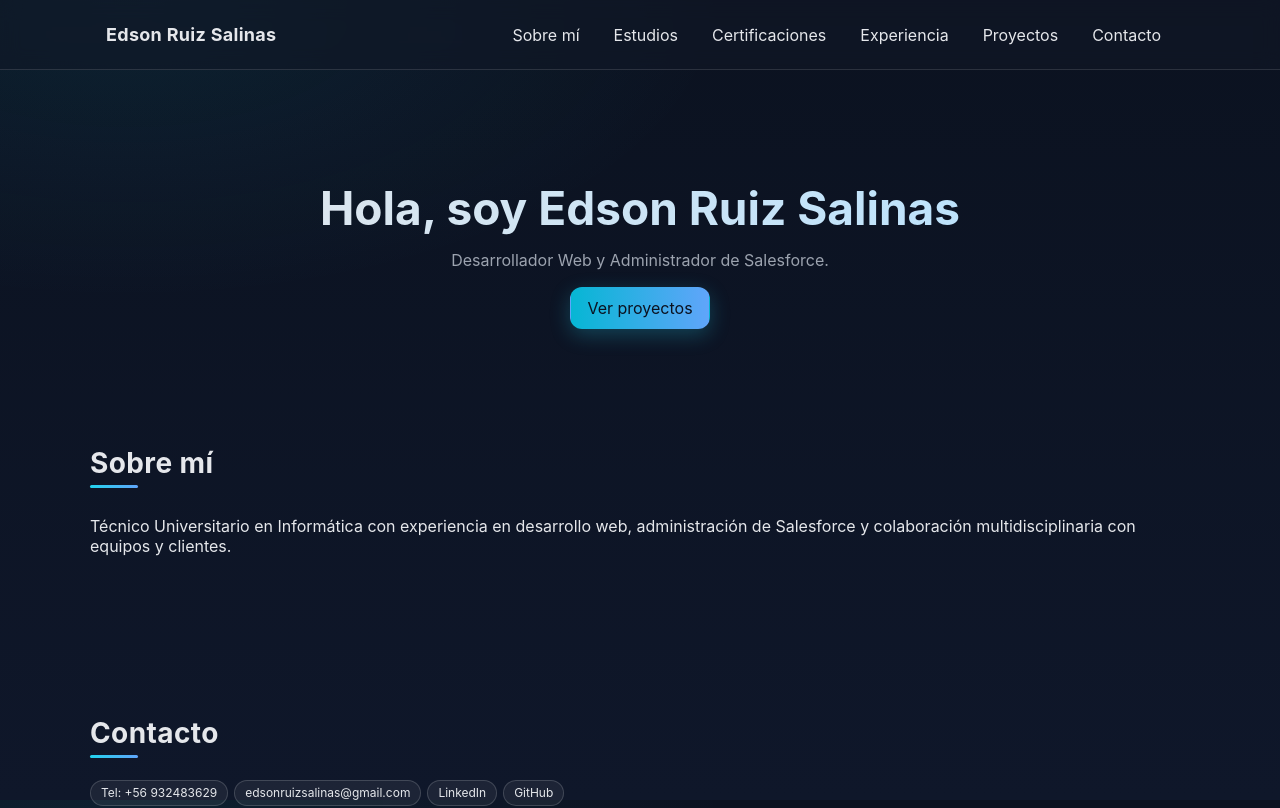
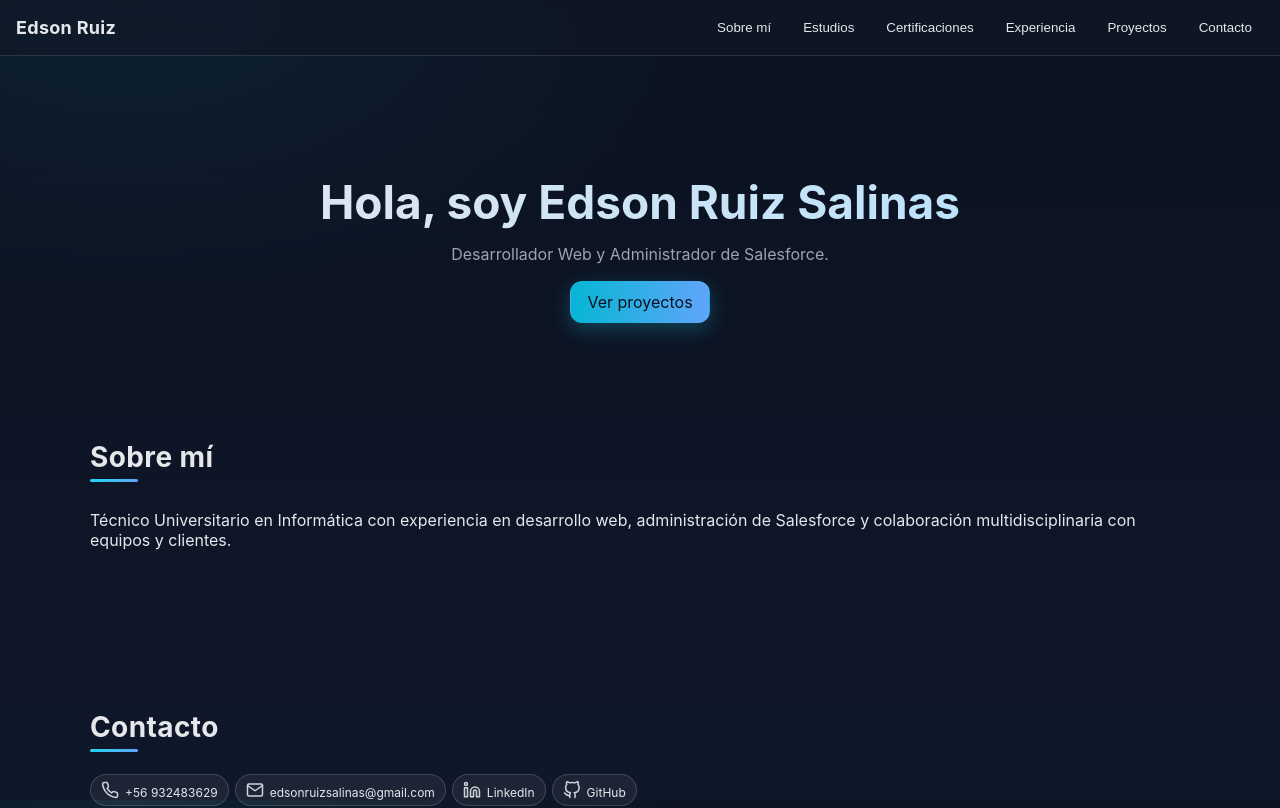
Before and after one commit to xedsonruizx/portafolio, a React (Create React App) app: page / in a window 1280 px wide. Shown: the top 808 px of the page. Built offline with nearby package versions, Linux system fonts and the light colour scheme.

Commit message:
Iconos de contacto + fix sticky menu

```diff
--- a/package.json
+++ b/package.json
@@ -9,6 +9,7 @@
     "@testing-library/user-event": "^13.5.0",
     "react": "^19.2.0",
     "react-dom": "^19.2.0",
+    "react-icons": "^5.5.0",
     "react-scripts": "5.0.1",
     "web-vitals": "^2.1.4"
   },
--- a/src/components/Header.jsx
+++ b/src/components/Header.jsx
@@ -1,62 +1,66 @@
-import { useState, useEffect } from 'react';
-import { profile } from '../data/profile';
+import React from 'react';
+import { FiMenu, FiX } from 'react-icons/fi';
 
 export default function Header() {
-  const [open, setOpen] = useState(false);
-  const [active, setActive] = useState(window.location.hash || '#hero');
-
+  const [open, setOpen] = React.useState(false);
   const links = [
-    { href: '#about', label: 'Sobre mí' },
-    { href: '#education', label: 'Estudios' },
-    { href: '#certifications', label: 'Certificaciones' },
-    { href: '#experience', label: 'Experiencia' },
-    { href: '#projects', label: 'Proyectos' },
-    { href: '#contact', label: 'Contacto' },
+    { id: 'about', label: 'Sobre mí' },
+    { id: 'education', label: 'Estudios' },
+    { id: 'certifications', label: 'Certificaciones' },
+    { id: 'experience', label: 'Experiencia' },
+    { id: 'projects', label: 'Proyectos' },
+    { id: 'contact', label: 'Contacto' },
   ];
 
-  useEffect(() => {
-    const onHashChange = () => setActive(window.location.hash || '#hero');
-    window.addEventListener('hashchange', onHashChange);
-    return () => window.removeEventListener('hashchange', onHashChange);
+  React.useEffect(() => {
+    document.body.style.overflow = open ? 'hidden' : '';
+    const onKey = (e) => { if (e.key === 'Escape') setOpen(false); };
+    window.addEventListener('keydown', onKey);
+    return () => {
+      window.removeEventListener('keydown', onKey);
+      document.body.style.overflow = '';
+    };
+  }, [open]);
+
+  React.useEffect(() => {
+    const onResize = () => { if (window.innerWidth >= 768) setOpen(false); };
+    window.addEventListener('resize', onResize);
+    return () => window.removeEventListener('resize', onResize);
   }, []);
 
+  const handleNav = (id) => {
+    const el = document.getElementById(id);
+    if (el) el.scrollIntoView({ behavior: 'smooth', block: 'start' });
+    setOpen(false);
+  };
+
   return (
-    <header className="header">
-      <div className="container">
-        <a href="#hero" className="brand">{profile.name}</a>
+    <header className="siteHeader">
+      <div className="brand">Edson Ruiz</div>
 
       <button
-          className={`menuBtn ${open ? 'open' : ''}`}
+        className={`menuButton ${open ? 'isOpen' : ''}`}
+        aria-label="Abrir menú"
+        aria-expanded={open}
+        aria-controls="site-nav"
         onClick={() => setOpen(!open)}
-          aria-label={open ? 'Cerrar menú' : 'Abrir menú'}
-          aria-expanded={open}
-          aria-controls="primary-nav"
       >
-          {open ? '✕' : '☰'}
+        {open ? <FiX className="menuIcon" /> : <FiMenu className="menuIcon" />}
       </button>
 
-        <div
-          className={`overlay ${open ? 'show' : ''}`}
-          onClick={() => setOpen(false)}
-          aria-hidden={!open}
-        />
-
-        <nav id="primary-nav" className={`nav ${open ? 'open' : ''}`}>
+      <nav id="site-nav" className="nav" data-open={open}>
         <ul className="navList">
           {links.map((l) => (
-              <li key={l.href}>
-                <a
-                  href={l.href}
-                  className={`navLink ${active === l.href ? 'active' : ''}`}
-                  onClick={() => setOpen(false)}
-                >
+            <li key={l.id}>
+              <button className="navLink" onClick={() => handleNav(l.id)}>
                 {l.label}
-                </a>
+              </button>
             </li>
           ))}
         </ul>
       </nav>
-      </div>
+
+      {open && <div className="menuOverlay" onClick={() => setOpen(false)} />}
     </header>
   );
 }
--- a/src/pages/Home.jsx
+++ b/src/pages/Home.jsx
@@ -5,9 +5,11 @@ import { certifications } from '../data/certifications';
 import { experience } from '../data/experience';
 import { projects } from '../data/projects';
 import React from 'react';
+import { FiPhone, FiMail, FiLinkedin, FiGithub } from 'react-icons/fi';
 
 export default function Home() {
   const [certViewer, setCertViewer] = React.useState({ open: false, src: null, title: '' });
+  const waNumber = String(profile.contact?.phone || '').replace(/[^\d]/g, '');
 
   return (
     <main>
@@ -30,15 +32,36 @@ export default function Home() {
       <section id="contact" className="section container">
         <h2 className="sectionTitle">Contacto</h2>
         <ul className="tagList">
-          <li className="tag">Tel: {profile.contact.phone}</li>
           <li className="tag">
-            <a href={`mailto:${profile.contact.email}`} className="link">{profile.contact.email}</a>
+            <a
+              href={`https://wa.me/${waNumber}`}
+              target="_blank"
+              rel="noreferrer"
+              className="link"
+              aria-label="Abrir chat de WhatsApp"
+              title="WhatsApp"
+            >
+              <FiPhone className="contactIcon" />
+              {profile.contact.phone}
+            </a>
           </li>
           <li className="tag">
-            <a href={profile.contact.linkedin} target="_blank" rel="noreferrer" className="link">LinkedIn</a>
+            <a href={`mailto:${profile.contact.email}`} className="link" title="Email">
+              <FiMail className="contactIcon" />
+              {profile.contact.email}
+            </a>
           </li>
           <li className="tag">
-            <a href={profile.contact.github} target="_blank" rel="noreferrer" className="link">GitHub</a>
+            <a href={profile.contact.linkedin} target="_blank" rel="noreferrer" className="link" title="LinkedIn">
+              <FiLinkedin className="contactIcon" />
+              LinkedIn
+            </a>
+          </li>
+          <li className="tag">
+            <a href={profile.contact.github} target="_blank" rel="noreferrer" className="link" title="GitHub">
+              <FiGithub className="contactIcon" />
+              GitHub
+            </a>
           </li>
         </ul>
       </section>
--- a/src/styles.css
+++ b/src/styles.css
@@ -13,6 +13,7 @@
 html, body, #root { height: 100%; }
 main{
   padding: 0 20px;
+  padding-top: 64px; /* compensa la altura del header fijo */
 }
 body {
   margin: 0;
@@ -106,13 +107,24 @@ body {
     transform: translateX(110%);
     transition: transform 200ms ease;
   }
-  .nav.open { transform: translateX(0); }
+  .nav[data-open="true"] {
+    transform: translateX(0);
+    display: block;
+  }
   .navList {
     flex-direction: column; align-items: stretch;
     padding: 12px;
     gap: 6px;
   }
   .navLink { padding: 10px 14px; }
+}
+
+.contactIcon {
+  width: 18px;
+  height: 18px;
+  margin-right: 6px;
+  vertical-align: -2px;
+  opacity: 0.9;
 }
 
 /* Hero */
@@ -339,3 +351,114 @@ body {
     height: 88vh;
   }
 }
+.siteHeader {
+  position: fixed;
+  top: 0;
+  left: 0;
+  right: 0;
+  z-index: 30;
+  display: flex;
+  align-items: center;
+  justify-content: space-between;
+  padding: 12px 16px;
+  background: var(--header, rgba(17, 24, 39, 0.6));
+  backdrop-filter: blur(8px);
+  border-bottom: 1px solid var(--border);
+}
+
+.menuButton {
+  display: inline-flex;
+  width: 40px;
+  height: 40px;
+  border-radius: 10px;
+  align-items: center;
+  justify-content: center;
+  border: 1px solid var(--border);
+  background: var(--card);
+  cursor: pointer;
+}
+.menuButton .menuIcon {
+  width: 22px;
+  height: 22px;
+  color: var(--text);
+  transition: color 160ms ease;
+}
+.menuButton .menuBar {
+  width: 18px;
+  height: 2px;
+  background: var(--text-dim);
+  margin: 2px 0;
+  transition: transform 160ms ease, opacity 160ms ease;
+}
+.menuButton.isOpen .menuBar:nth-child(1) { transform: translateY(4px) rotate(45deg); }
+.menuButton.isOpen .menuBar:nth-child(2) { opacity: 0; }
+.menuButton.isOpen .menuBar:nth-child(3) { transform: translateY(-4px) rotate(-45deg); }
+
+.nav {
+  position: fixed;
+  top: 64px;            /* ajusta si tu header es más alto */
+  right: 16px;
+  width: 220px;
+  padding: 10px;
+  border: 1px solid var(--border);
+  background: var(--card);
+  border-radius: 12px;
+  box-shadow: 0 10px 30px rgba(0,0,0,0.3);
+  display: none;
+  z-index: 40;
+}
+.nav[data-open="true"] { display: block; }
+
+.navList {
+  list-style: none;
+  margin: 0;
+  padding: 8px;
+  display: flex;
+  flex-direction: column;
+  gap: 6px;
+}
+.navLink {
+  width: 100%;
+  text-align: left;
+  padding: 10px 12px;
+  border-radius: 10px;
+  color: var(--text);
+  background: transparent;
+  border: none;
+  cursor: pointer;
+}
+.navLink:hover,
+.navLink:focus {
+  background: rgba(255,255,255,0.06);
+}
+
+.menuOverlay {
+  position: fixed;
+  inset: 0;
+  background: rgba(0,0,0,0.3);
+  z-index: 35;
+}
+
+/* Vista de escritorio */
+@media (min-width: 768px) {
+  .menuButton { display: none; }
+  .nav {
+    position: static;
+    display: block;
+    width: auto;
+    padding: 0;
+    border: none;
+    border-radius: 0;
+    box-shadow: none;
+    background: transparent;
+  }
+  .navList {
+    flex-direction: row;
+    gap: 8px;
+    padding: 0;
+  }
+  .navLink {
+    padding: 8px 12px;
+  }
+  .menuOverlay { display: none; }
+}
```
Also changed, not shown: 1 other file (tests, documents, lock files or other folders). Lines whose indentation alone changed are shown as unchanged.
